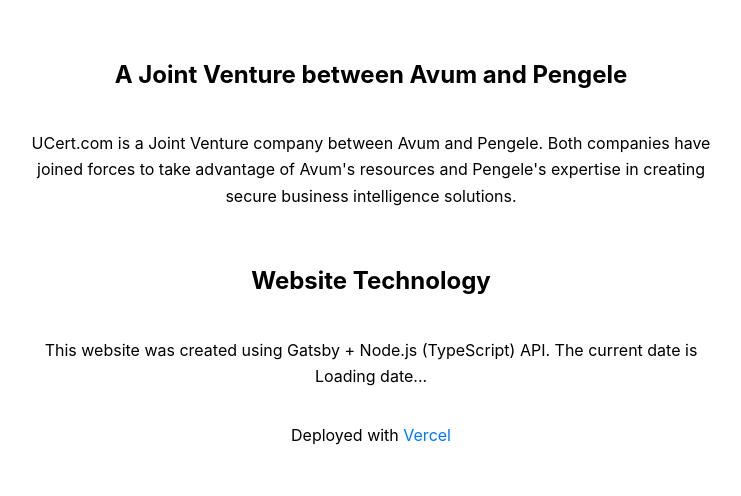
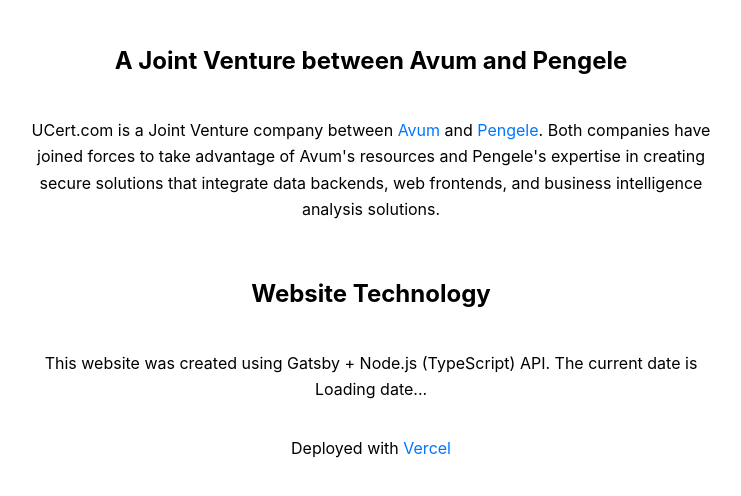
Before and after one commit to carlosparada/gatsby, a Gatsby site: page / in a window 1280 px wide. Shown: the part 234-730 px from the top of the page, without its empty margins (269-1010 px from the left). Built offline with nearby package versions, Linux system fonts and the light colour scheme; Gatsby itself is replaced by a stand-in of ours; no server answers.

Commit message:
Added Avum and Pengele links.

```diff
--- a/src/pages/index.js
+++ b/src/pages/index.js
@@ -10,6 +10,18 @@
       rel="noreferrer noopener"
     >
       Avum
+    </a>
+  );
+}
+
+function PengeleLink() {
+  return (
+    <a
+      href="http://www.pengele.com"
+      target="_blank"
+      rel="noreferrer noopener"
+    >
+      Pengele
     </a>
   );
 }
@@ -34,10 +46,10 @@
       A Joint Venture between Avum and Pengele
       </h2>
       <p>
-        UCert.com is a Joint Venture company between Avum and Pengele. Both
+        UCert.com is a Joint Venture company between <AvumLink /> and <PengeleLink />. Both
         companies have joined forces to take advantage of Avum's resources
-        and Pengele's expertise in creating secure business intelligence
-        solutions.
+        and Pengele's expertise in creating secure solutions that integrate
+        data backends, web frontends, and business intelligence analysis solutions.
       </p>
       <h2>Website Technology</h2>
       <p>
```
